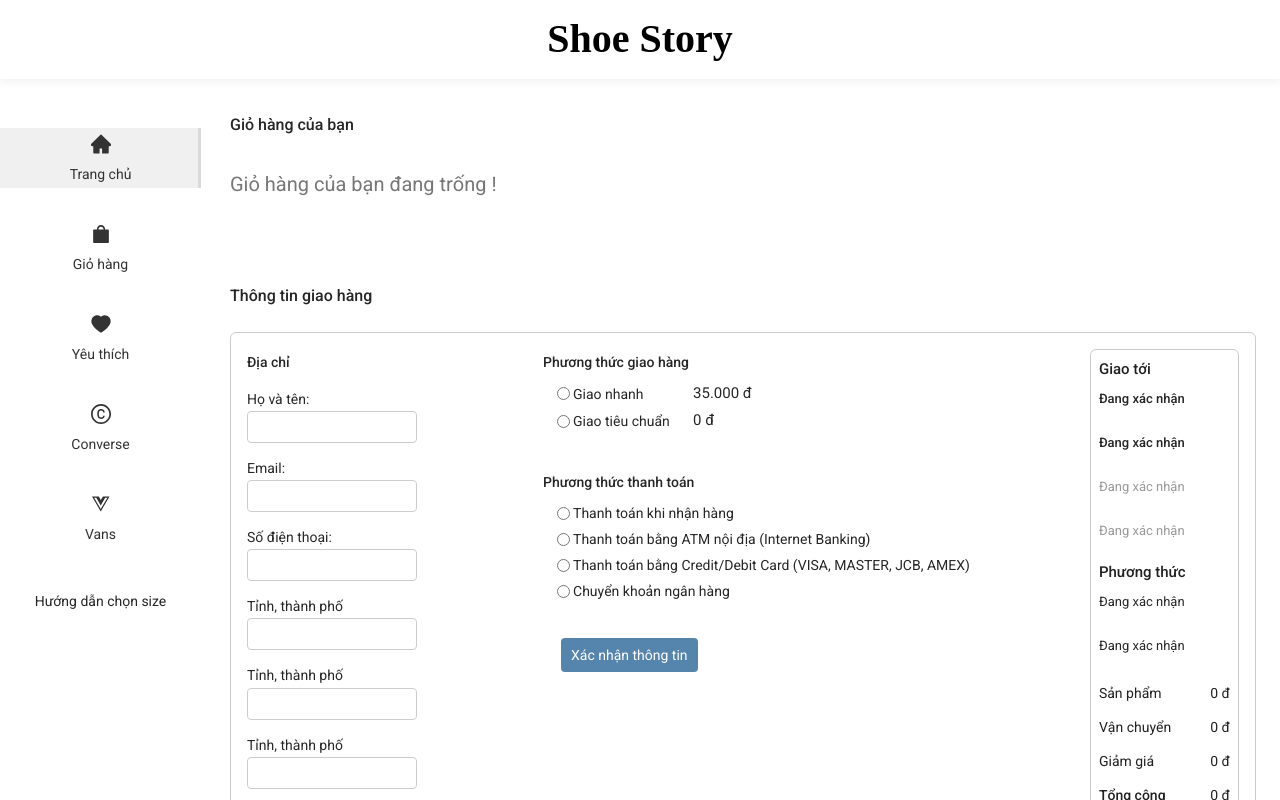
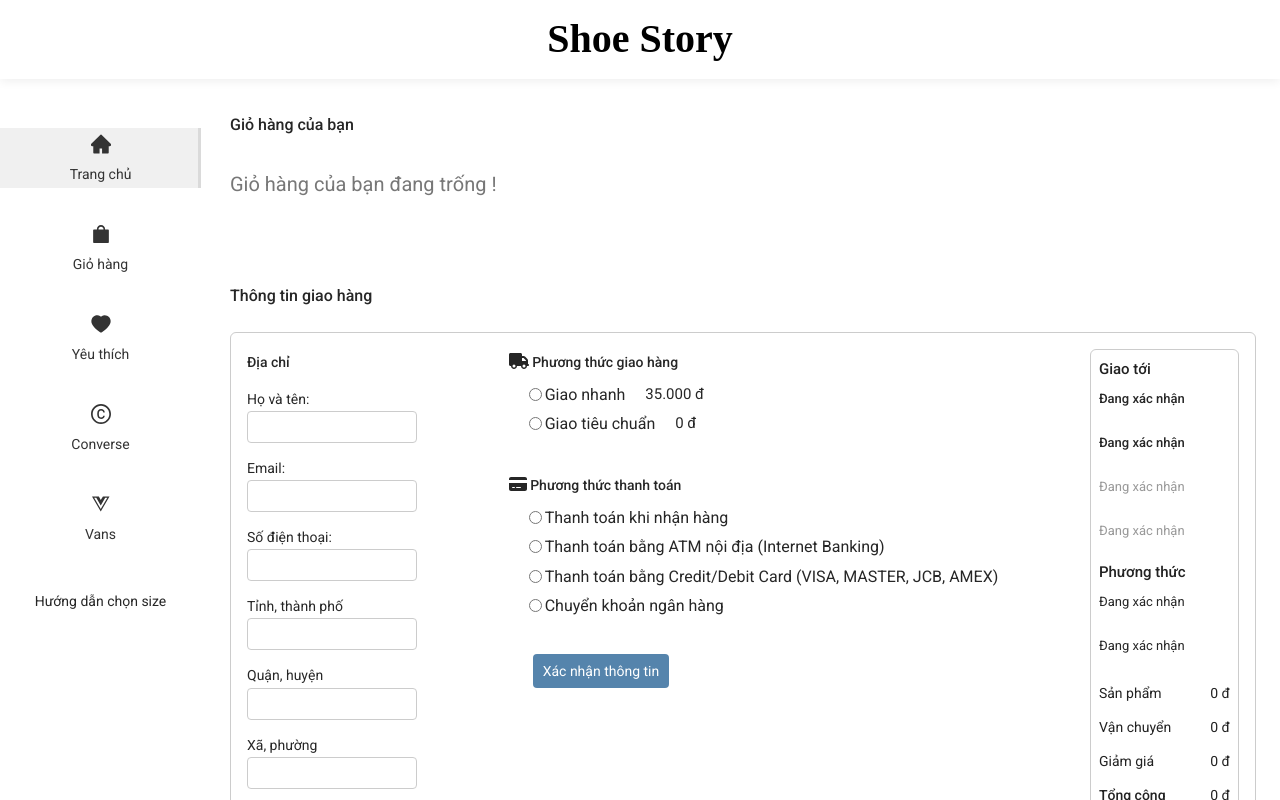
Before and after one commit to tgcgnam/shoestoryts, a React (Vite) app: page /cart in a window 1280 px wide. Shown: the top 800 px of the page. Built offline with nearby package versions, Linux system fonts and the light colour scheme.

Commit message:
shoestoryts90%

```diff
--- a/src/components/cart/CartContainer.tsx
+++ b/src/components/cart/CartContainer.tsx
@@ -2,7 +2,7 @@ import { useContext, useEffect } from "react";
 import { Link } from "react-router-dom";
 import { GlobalContext } from "../../utils/globalState";
 import { FontAwesomeIcon } from "@fortawesome/react-fontawesome";
-import { faTimes } from "@fortawesome/free-solid-svg-icons";
+import { faCreditCard, faTimes, faTruck } from "@fortawesome/free-solid-svg-icons";
 import Inputcheck from "../inputcheck/Inputcheck";
 import CartWrapper from "./CartWrapper";
 import Order from "./Order";
@@ -174,7 +174,7 @@ function CartContainer() {
               handleChange={(e) => handleChange(e)}
               handleError={(e) => handleError(e)}
             />
-            {errors["số điện thoại"] && <p>{errors["số điện thoại"]}</p>}
+            {errors["phone"] && <p>{errors["phone"]}</p>}
             <Inputcheck
               handleChange={(e) => handleChange(e)}
               handleError={(e) => handleError(e)}
@@ -188,7 +188,7 @@ function CartContainer() {
               handleError={(e) => handleError(e)}
               type="text"
               name="quận, huyện"
-              title={"Tỉnh, thành phố"}
+              title={"Quận, huyện"}
             />
             {errors["quận, huyện"] && <p>{errors["quận, huyện"]}</p>}
             <Inputcheck
@@ -196,7 +196,7 @@ function CartContainer() {
               handleError={(e) => handleError(e)}
               type="text"
               name="xã, phường"
-              title={"Tỉnh, thành phố"}
+              title={"Xã, phường"}
             />
             {errors["xã, phường"] && <p>{errors["xã, phường"]}</p>}
             <Inputcheck
@@ -204,7 +204,7 @@ function CartContainer() {
               handleError={(e) => handleError(e)}
               type="text"
               name="địa chỉ"
-              title={"Tỉnh, thành phố"}
+              title={"Địa chỉ"}
             />
             {errors["địa chỉ"] && <p>{errors["địa chỉ"]}</p>}
           </div>
@@ -212,13 +212,14 @@ function CartContainer() {
         <div className="methods">
           <div className="delivery-method">
             <h1>
-              <i className="fas fa-truck" />
-              <span>Phương thức giao hàng</span>
+              <FontAwesomeIcon icon={faTruck} />
+              <span> Phương thức giao hàng</span>
             </h1>
             <div className="selections">
               <div className="item">
                 <div>
                   <input
+                    id="1"
                     onChange={(e) => {
                       handleRadio(e);
                     }}
@@ -226,13 +227,14 @@ function CartContainer() {
                     name="phương thức giao hàng"
                     type="radio"
                   />
-                  <span>Giao nhanh</span>
+                  <label htmlFor="1">Giao nhanh</label>
                 </div>
                 <div className="price">35.000 đ</div>
               </div>
               <div className="item">
                 <div>
                   <input
+                    id="2"
                     onChange={(e) => {
                       handleRadio(e);
                     }}
@@ -240,7 +242,7 @@ function CartContainer() {
                     name="phương thức giao hàng"
                     type="radio"
                   />
-                  <span>Giao tiêu chuẩn</span>
+                  <label htmlFor="2">Giao tiêu chuẩn</label>
                 </div>
                 <div className="price">0 đ</div>
               </div>
@@ -252,13 +254,14 @@ function CartContainer() {
 
           <div className="payment-method">
             <h1>
-              <i className="far fa-credit-card" />
-              <span>Phương thức thanh toán</span>
+              <FontAwesomeIcon icon={faCreditCard} />
+              <span> Phương thức thanh toán</span>
             </h1>
             <div className="selections">
               <div className="item">
                 <div>
                   <input
+                    id="3"
                     type="radio"
                     name="phương thức thanh toán"
                     value="Thanh toán khi nhận hàng"
@@ -266,12 +269,13 @@ function CartContainer() {
                       handleRadio(e);
                     }}
                   />
-                  <span>Thanh toán khi nhận hàng</span>
+                  <label htmlFor="3">Thanh toán khi nhận hàng</label>
                 </div>
               </div>
               <div className="item">
                 <div>
                   <input
+                    id="4"
                     type="radio"
                     name="phương thức thanh toán"
                     value="Thanh toán bằng ATM nội địa (Internet Banking)"
@@ -279,12 +283,15 @@ function CartContainer() {
                       handleRadio(e);
                     }}
                   />
-                  <span>Thanh toán bằng ATM nội địa (Internet Banking)</span>
+                  <label htmlFor="4">
+                    Thanh toán bằng ATM nội địa (Internet Banking)
+                  </label>
                 </div>
               </div>
               <div className="item">
                 <div>
                   <input
+                    id="5"
                     type="radio"
                     name="phương thức thanh toán"
                     value="Thanh toán bằng Credit/Debit Card (VISA, MASTER, JCB, AMEX)"
@@ -292,14 +299,15 @@ function CartContainer() {
                       handleRadio(e);
                     }}
                   />
-                  <span>
+                  <label htmlFor="5">
                     Thanh toán bằng Credit/Debit Card (VISA, MASTER, JCB, AMEX)
-                  </span>
+                  </label>
                 </div>
               </div>
               <div className="item">
                 <div>
                   <input
+                    id="6"
                     type="radio"
                     name="phương thức thanh toán"
                     value="Chuyển khoản ngân hàng"
@@ -307,7 +315,7 @@ function CartContainer() {
                       handleRadio(e);
                     }}
                   />
-                  <span>Chuyển khoản ngân hàng</span>
+                  <label htmlFor="6">Chuyển khoản ngân hàng</label>
                 </div>
               </div>
             </div>
--- a/src/components/cart/CartItem.scss
+++ b/src/components/cart/CartItem.scss
@@ -206,13 +206,10 @@ input[type="number"] {
 }
 
 .order-container {
-    // width: 314px;
-    background-color: #fff;
     h1 {
         margin-bottom: 8px;
     }
     &>div {
-        // margin: 22px 0 0;
         border-radius: 6px;
         border: 1px solid #ccc;
         padding: 8px;
```
